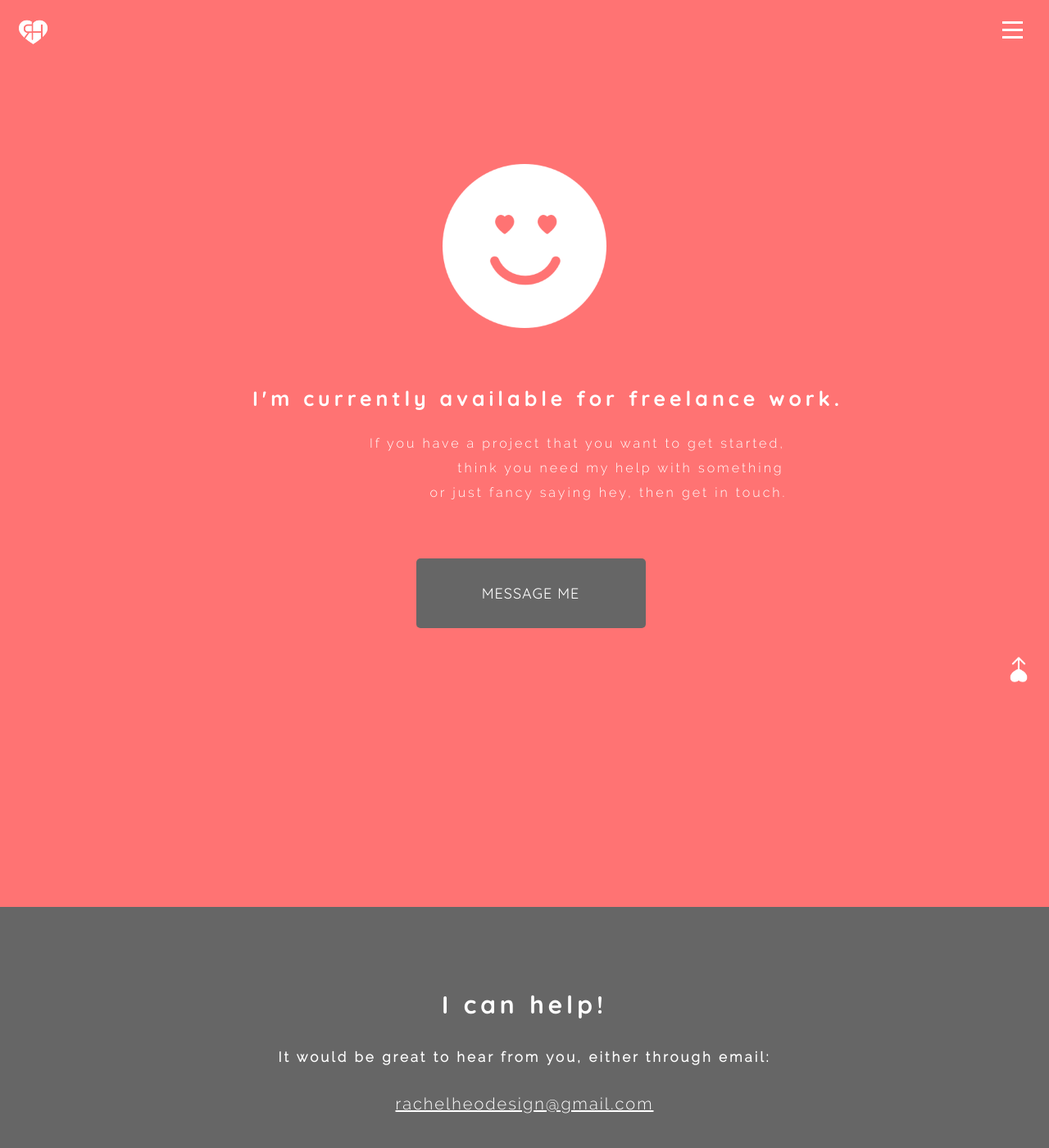
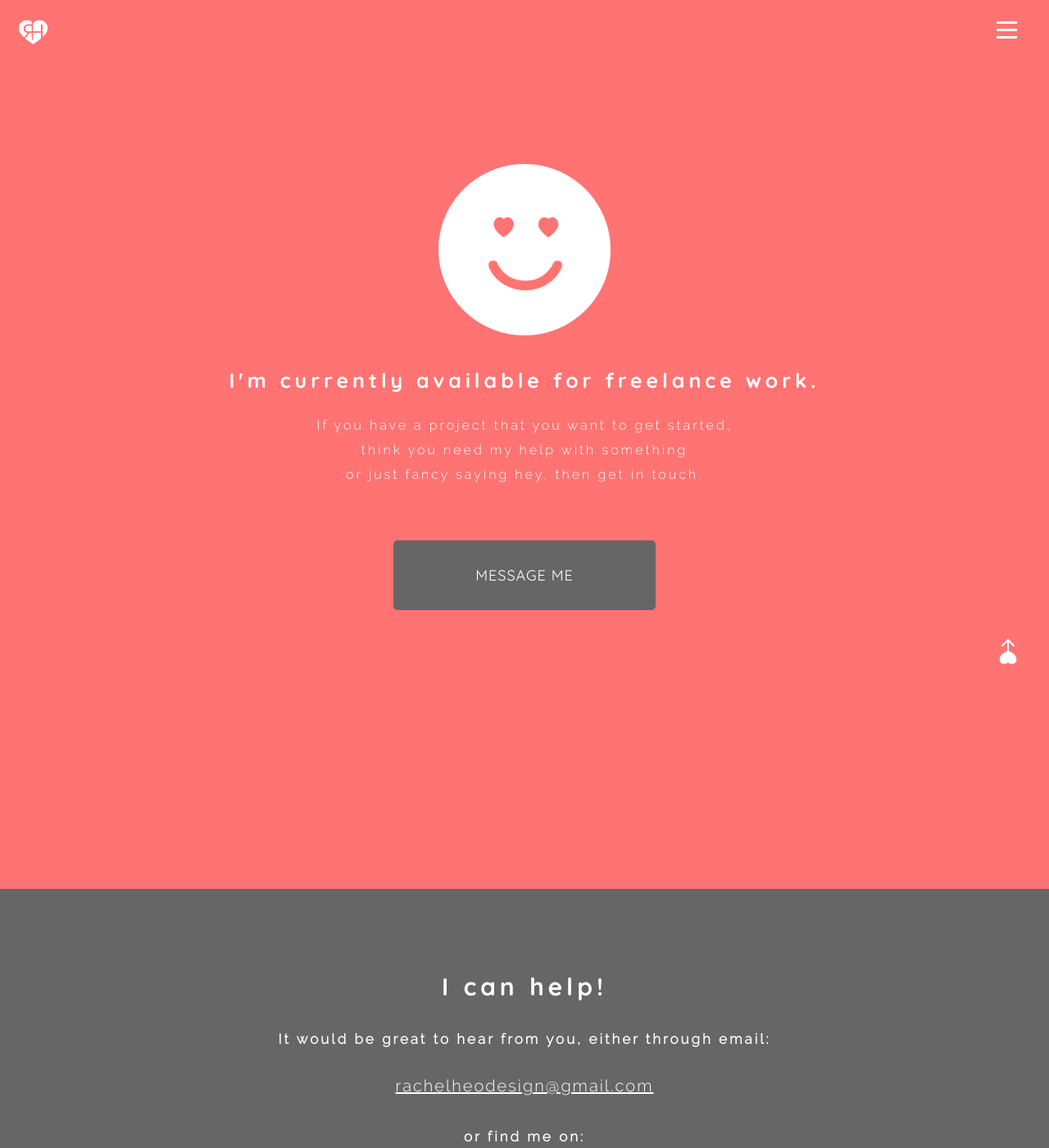
Before and after one commit to rachelheodesign/rachelheodesign.github.io, a Jekyll site: the page built from contact.md, in a window 1280 px wide and 1400 px high. Shown: the whole window at 82% size. Built offline with Jekyll 4.4.1, drawn with Linux system fonts in a browser that asks for light colours; nearby versions of some CDN libraries.

Commit message:
Add responsive images to contact page

```diff
--- a/_layouts/contact.html
+++ b/_layouts/contact.html
@@ -4,7 +4,7 @@ layout: default
 
 <div class="contact-container">
   <div class="emoji-container">
-    <img class="emoji" src="../assets/images/emoji.png" alt="Smiling face">
+    <img class="emoji" src="../assets/images/emoji-large.png" srcset="../assets/images/emoji-large.png 550w, ../assets/images/emoji-med.png 300w, ../assets/images/emoji-small.png 200w, ../assets/images/emoji-xs.png 150w" sizes="(max-width: 1440px) 30vw, (max-width:640px) 30vw, (max-width: 520px) 30vw, (max-width:320px) 30vw" alt="Smiling face">
     <div class="emoji-blush">
       <img src="../assets/images/pinkblush.png" alt="blush">
     </div>
--- a/assets/main.scss
+++ b/assets/main.scss
@@ -14,7 +14,7 @@ $base-line-height: 1.5;
 $spacing-unit:     30px;
 
 $button-font-family: QuicksandRegular, Helvetica;
-$button-width: 280px;
+$button-width: 25%;
 $button-height: 85px;
 $button-font-size: 18px;
 
@@ -118,9 +118,11 @@ body {
     display: flex;
     justify-content: center;
     margin-left: 20px;
+
     @media(max-width: 950px) {
       flex-direction: column;
     }
+
     h2 {
       font-size: 22px;
       color: $text-color;
@@ -269,31 +271,31 @@ body {
 
   .emoji-container {
 
-    display: flex;
-    flex-direction: column;
-    align-items: center;
-    height: 200px;
-    width: 200px;
+    margin-bottom: 40px;
+    width: 40%;
+
+    @media(max-width: 530px) {
+      margin-top: 75px;
+    }
 
     &:hover {
+
       > .emoji-blush {
+
         visibility: visible;
+
       }
-    }
-
-    .emoji {
-      width: 200px;
-      height: 200px;
     }
 
     .emoji-blush {
 
       visibility: hidden;
-      margin-top: -198px;
-      margin-left: 122px;
+      position: absolute;
+      left: 550px;
+      top: 200px;
 
-      img {
-        height: 108px;
+      @media(min-width: 768px) {
+        display: none;
       }
 
     }
@@ -301,7 +303,6 @@ body {
   }
 
   .availability-container {
-    margin-top: 75px;
     display: flex;
     flex-direction: column;
     align-items: center;
@@ -310,10 +311,13 @@ body {
       font-family: $base-subheading-font-family;
       color: $text-color;
       font-size: 16px;
-      width: 600px;
       letter-spacing: 3px;
       margin-top: -5px;
 
+    }
+
+    @media (max-width: 530px) {
+      margin-top: 0;
     }
 
     .availability-header {
@@ -322,28 +326,33 @@ body {
       color: $text-color;
       letter-spacing: 5px;
       font-size: 25px;
-      white-space: nowrap;
-      margin-right: 64px;
+
+      @media (max-width: 721px) {
+        font-size: 20px;
+      }
+
+      @media (max-width: 619px) {
+        font-size: 18px;
+      }
+
+      @media (max-width: 451px) {
+        font-size: 16px;
+      }
+
     }
 
-    .availability-description {
+    p {
 
-      margin-left: 40px;
+      @media (max-width: 721px) {
+        font-size: 16px;
+      }
 
-      p {
+      @media (max-width: 619px) {
+        font-size: 14px;
+      }
 
-        &:nth-child(1) {
-          margin-left: 142px;
-        }
-
-        &:nth-child(2) {
-          margin-left: 195px;
-        }
-
-        &:nth-child(3) {
-          margin-left: 180px;
-        }
-
+      @media (max-width: 451px) {
+        font-size: 12px;
       }
 
     }
@@ -359,7 +368,6 @@ body {
     color: #fff;
     font-family: $button-font-family;
     border-radius: 5px;
-    margin-left: 15px;
     cursor: pointer;
     width: $button-width;
     height: $button-height;
@@ -370,6 +378,10 @@ body {
 
     &:hover {
       background-color: $hover-button-color;
+    }
+
+    @media (max-width: 530px) {
+      width: 50%;
     }
 
   }
@@ -573,12 +585,11 @@ body {
     .hamburger-menu {
 
       z-index: 3;
+      width: 5%;
+      margin-top: 20px;
 
-      margin-top: 20px;
-      margin-right: 12px;
-
-      @media(max-width: 768px) {
-        margin-right: 0;
+      @media (max-width: 640px) {
+        margin-right: 15px;
       }
 
       &:hover {
@@ -619,7 +630,6 @@ body {
         width: 25px;
         display: block;
         margin-top: 6px;
-        margin-right: 20px;
         -webkit-transition: all 0.3s ease-in-out;
         -o-transition: all 0.3s ease-in-out;
         transition: all 0.3s ease-in-out;
@@ -894,7 +904,7 @@ body {
 
   .uparrow-button {
     margin-top: 10px;
-    margin-right: 7px;
+    margin-right: 20px;
     background: url('../assets/images/arrowup.png') no-repeat 19px center;
     background-size: 22px;
     height: 80px;
```
Also changed, not shown: assets/images/emoji-large.png (added), assets/images/emoji-med.png (added), assets/images/emoji-small.png (added), assets/images/emoji-xs.png (added).
